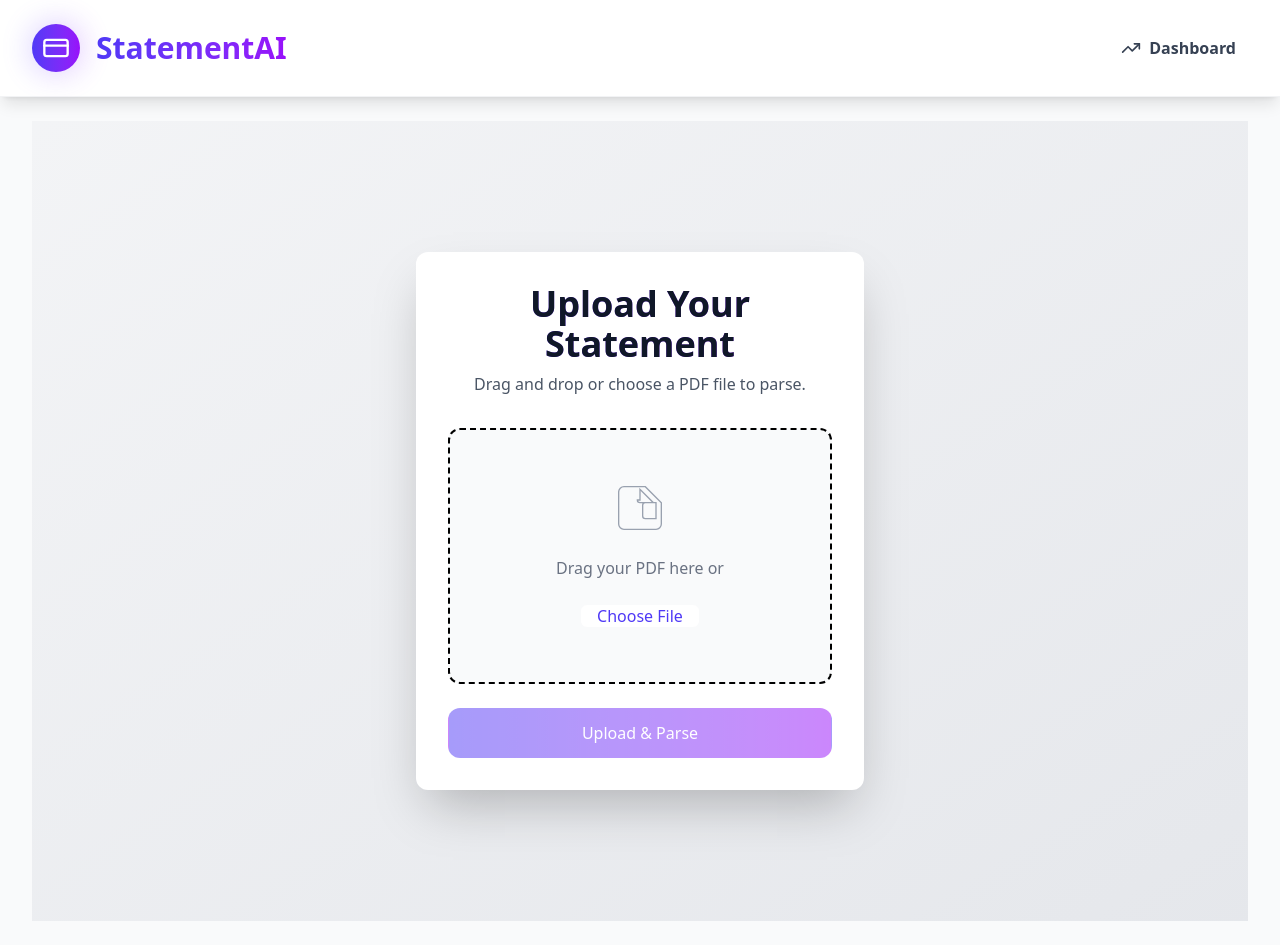
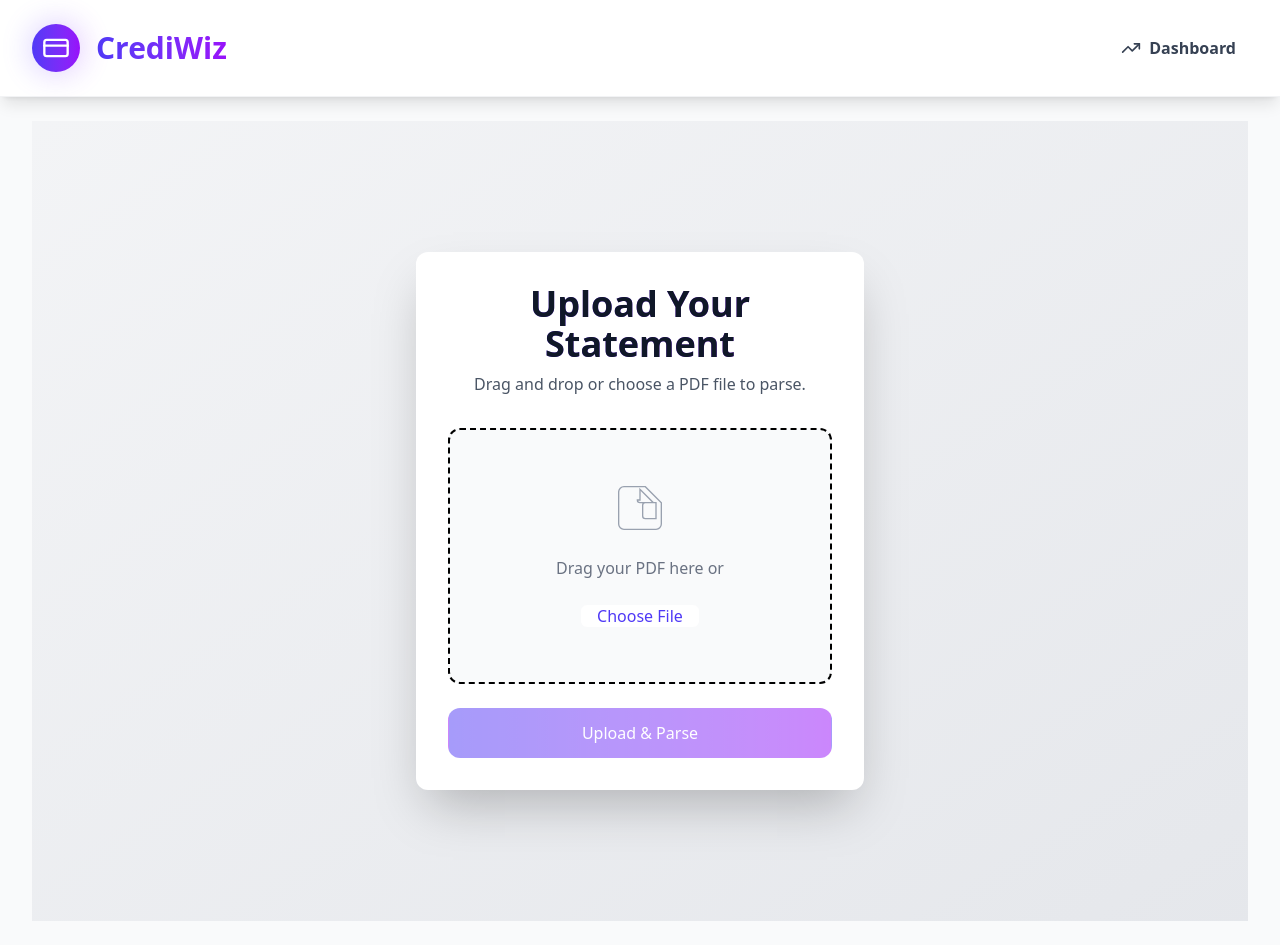
Before and after one commit to Devagyam-199/Credit_Card_Parser, a React (Vite) app in the folder Frontend/: page / in a window 1280 px wide. Built offline with nearby package versions, Linux system fonts and the light colour scheme.

Commit message:
credit card parser 2.0

```diff
--- a/Frontend/index.html
+++ b/Frontend/index.html
@@ -4,7 +4,7 @@
     <meta charset="UTF-8" />
     <link rel="icon" type="image/svg+xml" style="color:white" href="/vite.svg" />
     <meta name="viewport" content="width=device-width, initial-scale=1.0" />
-    <title>Credit Card Parser</title>
+    <title>CrediWiz-|Smart Insights from Your Statements|</title>
     <meta name="description" content="A credit card parser that gives useful insights about your credit card usage." />
   </head>
   <body>
--- a/Frontend/src/components/Header.jsx
+++ b/Frontend/src/components/Header.jsx
@@ -18,7 +18,7 @@ const Header = () => {
               </div>
             </div>
             <span className="text-2xl sm:text-3xl font-bold bg-gradient-to-r from-indigo-600 to-purple-600 bg-clip-text text-transparent animate-pulse-slow">
-              StatementAI
+              CrediWiz
             </span>
           </Link>
 
```
